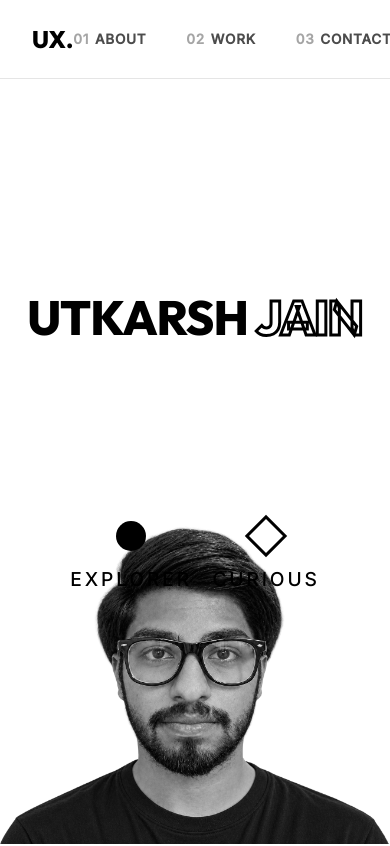
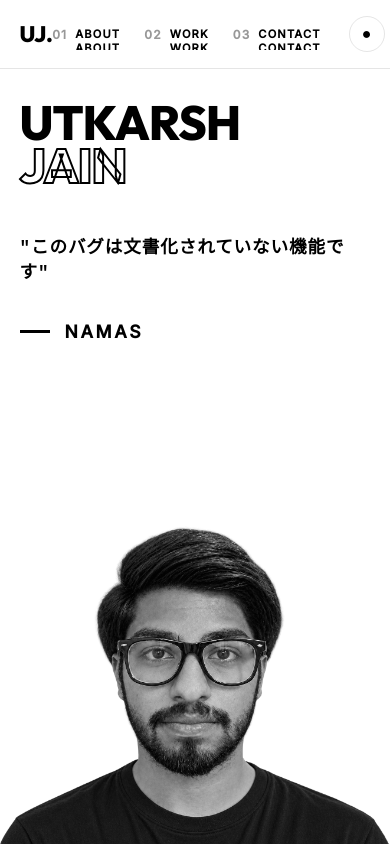
Before and after one commit to utkarshjain1338-hub/Portfolio, a React (Vite) app: page / in a window 390 px wide. Shown: the top 846 px of the page. Built offline with nearby package versions, Linux system fonts and the light colour scheme.

Commit message:
feat added mobile responsive UI

```diff
--- a/src/App.tsx
+++ b/src/App.tsx
@@ -1,6 +1,5 @@
 import { useEffect, useRef } from 'react';
 import Lenis from 'lenis';
-import { motion, useScroll, useVelocity, useSpring, useTransform } from 'framer-motion';
 import Navbar from './components/Navbar';
 import LoadingScreen from './components/LoadingScreen';
 import Hero from './sections/Hero';
@@ -10,16 +9,6 @@ import Contact from './sections/Contact';
 
 function App() {
   const lenisRef = useRef<Lenis | null>(null);
-
-  // Framer motion hooks for the 3D bend effect
-  const { scrollY } = useScroll();
-  const scrollVelocity = useVelocity(scrollY);
-  const smoothVelocity = useSpring(scrollVelocity, { damping: 50, stiffness: 400 });
-
-  // Map the velocity to a 3D rotation on the X-axis (bending forward)
-  const rotateX = useTransform(smoothVelocity, [-2000, 0, 2000], [1.5, 0, -1.5]);
-  // Add a slight push back (scale down) when scrolling fast to enhance the 3D curve illusion
-  const scale = useTransform(smoothVelocity, [-2000, 0, 2000], [0.99, 1, 0.99]);
 
   useEffect(() => {
     // Normal free-scrolling Lenis configuration
@@ -41,25 +30,16 @@ function App() {
   }, []);
 
   return (
-    <div className="app-container" style={{ perspective: '1200px' }}>
+    <div className="app-container">
       <LoadingScreen />
       <Navbar />
 
-      {/* Apply the 3D transformations to the main wrapper */}
-      <motion.main
-        style={{
-          rotateX,
-          scale,
-          transformOrigin: 'center center',
-          transformStyle: 'preserve-3d',
-          willChange: 'transform'
-        }}
-      >
+      <main>
         <Hero />
         <About />
         <Projects />
         <Contact />
-      </motion.main>
+      </main>
     </div>
   );
 }
--- a/src/components/Navbar.tsx
+++ b/src/components/Navbar.tsx
@@ -1,40 +1,120 @@
 import { motion } from 'framer-motion';
+import { useEffect, useState } from 'react';
+import { useMediaQuery } from '../hooks/useMediaQuery';
+
+const navLinks = [
+  { num: '01', name: 'ABOUT', href: '#about' },
+  { num: '02', name: 'WORK', href: '#projects' },
+  { num: '03', name: 'CONTACT', href: '#contact' },
+];
 
 const Navbar = () => {
+  const [theme, setTheme] = useState('light');
+  const isMobile = useMediaQuery('(max-width: 768px)');
+
+  useEffect(() => {
+    const savedTheme = localStorage.getItem('theme') || 'light';
+    setTheme(savedTheme);
+    document.documentElement.setAttribute('data-theme', savedTheme);
+  }, []);
+
+  const toggleTheme = () => {
+    const newTheme = theme === 'light' ? 'dark' : 'light';
+    setTheme(newTheme);
+    localStorage.setItem('theme', newTheme);
+    document.documentElement.setAttribute('data-theme', newTheme);
+  };
+
   return (
     <motion.nav
       initial={{ y: -100, opacity: 0 }}
       animate={{ y: 0, opacity: 1 }}
-      transition={{ duration: 0.8, ease: "easeOut" }}
+      transition={{ duration: 1, ease: [0.16, 1, 0.3, 1] }}
       style={{
         position: 'fixed',
         top: 0,
         left: 0,
         width: '100%',
-        padding: '1.5rem 2rem',
+        padding: isMobile ? '1rem 5vw' : '1.5rem 3vw',
         display: 'flex',
         justifyContent: 'space-between',
         alignItems: 'center',
         zIndex: 100,
-        background: 'rgba(255, 255, 255, 0.8)',
-        backdropFilter: 'blur(12px)',
+        background: 'var(--nav-bg)',
+        backdropFilter: 'blur(16px)',
+        WebkitBackdropFilter: 'blur(16px)',
         borderBottom: '1px solid var(--border-color)',
       }}
     >
-      <div style={{ fontSize: '1.5rem', fontWeight: 800, fontFamily: 'Outfit' }}>
-        UX<span style={{ color: 'var(--accent-color)' }}>.</span>
-      </div>
-      <div style={{ display: 'flex', gap: '2.5rem', fontSize: '0.85rem', fontWeight: 600, letterSpacing: '0.05em' }}>
-        {[
-          { num: '01', name: 'ABOUT', href: '#about' },
-          { num: '02', name: 'WORK', href: '#projects' },
-          { num: '03', name: 'CONTACT', href: '#contact' },
-        ].map((link) => (
-          <a key={link.num} href={link.href} style={{ transition: 'opacity 0.3s', opacity: 0.7 }} onMouseOver={e => e.currentTarget.style.opacity = '1'} onMouseOut={e => e.currentTarget.style.opacity = '0.7'}>
-            <span style={{ color: 'var(--accent-color)', marginRight: '6px', opacity: 0.5 }}>{link.num}</span>
-            {link.name}
-          </a>
+      {/* Logo */}
+      <motion.div
+        whileHover={{ scale: 1.05 }}
+        whileTap={{ scale: 0.95 }}
+        style={{ fontSize: isMobile ? '1.4rem' : '1.8rem', fontWeight: 900, fontFamily: 'Outfit', letterSpacing: '-0.02em', cursor: 'pointer' }}
+      >
+        UJ<span style={{ color: 'var(--accent-color)' }}>.</span>
+      </motion.div>
+
+      {/* Links & Toggle */}
+      <div style={{ display: 'flex', gap: isMobile ? '1.5rem' : '3vw', alignItems: 'center', fontSize: isMobile ? '0.7rem' : '0.85rem', fontWeight: 600, letterSpacing: '0.1em' }}>
+        {navLinks.map((link, i) => (
+          <motion.a
+            key={link.num}
+            href={link.href}
+            initial="initial"
+            whileHover="hover"
+            style={{
+              display: 'flex',
+              alignItems: 'center',
+              gap: '0.5rem',
+              overflow: 'hidden',
+              padding: '0.5rem 0',
+              cursor: 'pointer'
+            }}
+          >
+            <span style={{ opacity: 0.4, fontSize: '0.75rem' }}>{link.num}</span>
+            <div style={{ position: 'relative', display: 'flex', flexDirection: 'column' }}>
+              <motion.span
+                variants={{ initial: { y: 0 }, hover: { y: '-100%' } }}
+                transition={{ duration: 0.4, ease: [0.16, 1, 0.3, 1] }}
+              >
+                {link.name}
+              </motion.span>
+              <motion.span
+                variants={{ initial: { y: '100%' }, hover: { y: 0 } }}
+                transition={{ duration: 0.4, ease: [0.16, 1, 0.3, 1] }}
+                style={{ position: 'absolute', top: 0, left: 0, color: 'var(--text-color)', fontWeight: 800 }}
+              >
+                {link.name}
+              </motion.span>
+            </div>
+          </motion.a>
         ))}
+
+        {/* Dark Mode Toggle */}
+        <motion.button
+          onClick={toggleTheme}
+          whileHover={{ rotate: 180, scale: 1.1 }}
+          whileTap={{ scale: 0.9 }}
+          transition={{ duration: 0.5, type: 'spring' }}
+          style={{
+            background: 'transparent',
+            border: '1px solid var(--border-color)',
+            color: 'var(--text-color)',
+            cursor: 'pointer',
+            fontSize: '1rem',
+            display: 'flex',
+            alignItems: 'center',
+            justifyContent: 'center',
+            width: '36px',
+            height: '36px',
+            borderRadius: '50%',
+            marginLeft: '1vw'
+          }}
+          aria-label="Toggle Dark Mode"
+        >
+          {theme === 'light' ? '●' : '○'}
+        </motion.button>
       </div>
     </motion.nav>
   );
--- /dev/null
+++ b/src/hooks/useMediaQuery.ts
@@ -0,0 +1,17 @@
+import { useState, useEffect } from 'react';
+
+export function useMediaQuery(query: string): boolean {
+  const [matches, setMatches] = useState(false);
+
+  useEffect(() => {
+    const media = window.matchMedia(query);
+    if (media.matches !== matches) {
+      setMatches(media.matches);
+    }
+    const listener = () => setMatches(media.matches);
+    window.addEventListener('resize', listener);
+    return () => window.removeEventListener('resize', listener);
+  }, [matches, query]);
+
+  return matches;
+}
--- a/src/index.css
+++ b/src/index.css
@@ -7,8 +7,20 @@
   --accent-hover: #333333;
   --surface-color: rgba(0, 0, 0, 0.05);
   --border-color: rgba(0, 0, 0, 0.1);
+  --nav-bg: rgba(255, 255, 255, 0.8);
   font-family: 'Inter', sans-serif;
   color-scheme: light;
+}
+
+:root[data-theme='dark'] {
+  --bg-color: #000000;
+  --text-color: #ffffff;
+  --accent-color: #ffffff;
+  --accent-hover: #cccccc;
+  --surface-color: rgba(255, 255, 255, 0.05);
+  --border-color: rgba(255, 255, 255, 0.1);
+  --nav-bg: rgba(0, 0, 0, 0.8);
+  color-scheme: dark;
 }
 
 * {
@@ -93,11 +105,10 @@ a {
   .section-grid {
     display: flex;
     flex-direction: column;
+    gap: 2rem;
   }
-  .left-rail {
-    margin-bottom: 2rem;
-  }
-  .right-rail {
-    display: none;
+  .left-rail, .right-rail {
+    align-items: center;
+    margin: 1rem 0;
   }
 }
--- a/src/sections/Hero.tsx
+++ b/src/sections/Hero.tsx
@@ -1,6 +1,98 @@
-import { motion, useMotionTemplate, useMotionValue } from 'framer-motion';
+import { AnimatePresence, motion, useMotionTemplate, useMotionValue } from 'framer-motion';
+import { useEffect, useState } from 'react';
+import { useMediaQuery } from '../hooks/useMediaQuery';
+
+const greetings = ["はじめまして.", "Namaste.", "Welcome."];
+const quotes = ['"A BUG IS AN UNDOCUMENTED FEATURE"', '"このバグは文書化されていない機能です"'];
+
+const QuoteCycler = () => {
+  const isMobile = useMediaQuery('(max-width: 768px)');
+  const [index, setIndex] = useState(0);
+
+  useEffect(() => {
+    const interval = setInterval(() => {
+      setIndex((prev) => (prev + 1) % quotes.length);
+    }, 4000);
+    return () => clearInterval(interval);
+  }, []);
+
+  return (
+    <div style={{ position: 'relative', height: '80px', width: isMobile ? '90vw' : '400px', left: isMobile ? '0' : '20%' }}>
+      <AnimatePresence mode="wait">
+        <motion.p
+          key={index}
+          initial={{ opacity: 0, y: 10 }}
+          animate={{ opacity: 1, y: 0 }}
+          exit={{ opacity: 0, y: -10 }}
+          transition={{ duration: 0.5 }}
+          style={{
+            fontFamily: 'monospace',
+            fontSize: isMobile ? '1.1rem' : '1.5rem',
+            fontWeight: 600,
+            color: 'var(--text-color)',
+            opacity: 0.8,
+            letterSpacing: '0.05em',
+            lineHeight: 1.4,
+            margin: 0,
+            position: 'absolute',
+            top: 0,
+            left: 0
+          }}
+        >
+          {quotes[index]}
+        </motion.p>
+      </AnimatePresence>
+    </div>
+  );
+};
+
+const Typewriter = () => {
+  const isMobile = useMediaQuery('(max-width: 768px)');
+  const [index, setIndex] = useState(0);
+  const [subIndex, setSubIndex] = useState(0);
+  const [reverse, setReverse] = useState(false);
+  const [blink, setBlink] = useState(true);
+
+  // Blinking cursor
+  useEffect(() => {
+    const timeout = setTimeout(() => setBlink((prev) => !prev), 500);
+    return () => clearTimeout(timeout);
+  }, [blink]);
+
+  // Typing logic
+  useEffect(() => {
+    if (subIndex === greetings[index].length + 1 && !reverse) {
+      const wait = setTimeout(() => setReverse(true), 2000);
+      return () => clearTimeout(wait);
+    }
+
+    if (subIndex === 0 && reverse) {
+      setReverse(false);
+      setIndex((prev) => (prev + 1) % greetings.length);
+      return;
+    }
+
+    const typingSpeed = reverse ? 50 : 100 + Math.random() * 50;
+    const timeout = setTimeout(() => {
+      setSubIndex((prev) => prev + (reverse ? -1 : 1));
+    }, typingSpeed);
+
+    return () => clearTimeout(timeout);
+  }, [subIndex, index, reverse]);
+
+  return (
+    <div style={{ display: 'flex', alignItems: 'center', gap: '15px' }}>
+      <div style={{ width: isMobile ? '30px' : '60px', height: '3px', background: 'var(--text-color)' }} />
+      <span style={{ fontSize: isMobile ? '1.1rem' : '1.5rem', fontWeight: 600, letterSpacing: '0.15em', textTransform: 'uppercase' }}>
+        {greetings[index].substring(0, subIndex)}
+        <span style={{ opacity: blink ? 1 : 0 }}>_</span>
+      </span>
+    </div>
+  );
+};
 
 const Hero = () => {
+  const isMobile = useMediaQuery('(max-width: 768px)');
   const mouseX = useMotionValue(-1000);
   const mouseY = useMotionValue(-1000);
   const maskImage = useMotionTemplate`radial-gradient(circle at ${mouseX}px ${mouseY}px, black 0%, black 100px, transparent 150px)`;
@@ -19,20 +111,27 @@ const Hero = () => {
   return (
     <section id="hero" style={{ height: '100vh', display: 'flex', flexDirection: 'column', alignItems: 'center', justifyContent: 'center', position: 'relative', overflow: 'hidden' }}>
 
-      {/* 1. Name dropping from the top */}
-      <div style={{ position: 'relative', zIndex: 10, display: 'flex', flexDirection: 'column', alignItems: 'center', marginTop: '-25vh' }}>
+      {/* 1. Name typography */}
+      <div style={{ position: 'absolute', top: isMobile ? '12vh' : '15vh', left: '5vw', zIndex: 10, display: 'flex', flexDirection: isMobile ? 'column' : 'row', gap: isMobile ? '0' : '3vw', pointerEvents: 'none' }}>
         <motion.h1
-          initial={{ y: -200, opacity: 0 }}
-          animate={{ y: 0, opacity: 1 }}
+          initial={{ x: -100, opacity: 0 }}
+          animate={{ x: 0, opacity: 1 }}
           transition={{ duration: 1.2, delay: 3.0, type: 'spring', bounce: 0.3 }}
-          style={{ fontSize: 'clamp(3rem, 10vw, 8rem)', fontWeight: 800, textAlign: 'center', margin: 0, textTransform: 'uppercase', letterSpacing: '-0.02em', lineHeight: 1, display: 'flex', justifyContent: 'center', gap: '2vw' }}
+          style={{ fontSize: isMobile ? 'clamp(3rem, 12vw, 6rem)' : 'clamp(3rem, 8vw, 7rem)', fontWeight: 900, margin: 0, textTransform: 'uppercase', letterSpacing: '-0.02em', lineHeight: isMobile ? 0.9 : 1 }}
         >
-          <span>Utkarsh</span>
-          <span style={{ color: 'transparent', WebkitTextStroke: '3px var(--text-color)' }}>Jain</span>
+          Utkarsh
+        </motion.h1>
+        <motion.h1
+          initial={{ x: -100, opacity: 0 }}
+          animate={{ x: 0, opacity: 1 }}
+          transition={{ duration: 1.2, delay: 3.1, type: 'spring', bounce: 0.3 }}
+          style={{ fontSize: isMobile ? 'clamp(3rem, 12vw, 6rem)' : 'clamp(3rem, 8vw, 7rem)', fontWeight: 900, margin: 0, textTransform: 'uppercase', letterSpacing: '-0.02em', lineHeight: isMobile ? 0.9 : 1, color: 'transparent', WebkitTextStroke: '2px var(--text-color)' }}
+        >
+          Jain
         </motion.h1>
       </div>
 
-      {/* 2. Image sliding from the bottom */}
+      {/* 2. Image anchored to the right */}
       <motion.div
         initial={{ y: '100%', opacity: 0 }}
         animate={{ y: 0, opacity: 1 }}
@@ -45,13 +144,14 @@ const Hero = () => {
         style={{
           position: 'absolute',
           bottom: 0,
-          left: 0,
-          right: 0,
-          margin: '0 auto',
+          right: isMobile ? '0' : '5vw',
+          left: isMobile ? '0' : 'auto',
+          margin: isMobile ? '0 auto' : '0',
           zIndex: 20,
           width: '100%',
-          maxWidth: '600px',
-          height: '74vh'
+          maxWidth: isMobile ? '100vw' : '750px',
+          height: isMobile ? '55vh' : '92vh',
+          opacity: isMobile ? 0.8 : 1
         }}
       >
         {/* Grayscale Base */}
@@ -85,45 +185,37 @@ const Hero = () => {
         />
       </motion.div>
 
-      {/* 3. Left Text - Explorer */}
-      <div style={{ position: 'absolute', left: '18vw', bottom: '30vh', zIndex: 25, display: 'flex', flexDirection: 'column', alignItems: 'center', gap: '1rem' }}>
-        <motion.div
-          initial={{ scale: 0, rotate: -180 }}
-          animate={{ scale: 1, rotate: 0 }}
-          transition={{ duration: 1, delay: 5.0, type: 'spring', bounce: 0.5 }}
-          style={{ width: '30px', height: '30px', background: 'var(--accent-color)', borderRadius: '50%' }}
-        />
-        <div style={{ overflow: 'hidden' }}>
-          <motion.span
-            initial={{ y: '100%', opacity: 0 }}
-            animate={{ y: 0, opacity: 1 }}
-            transition={{ duration: 0.8, delay: 5.2, ease: [0.16, 1, 0.3, 1] }}
-            style={{ display: 'block', fontSize: '1.2rem', fontWeight: 500, textTransform: 'uppercase', letterSpacing: '0.15em' }}
-          >
-            Explorer
-          </motion.span>
-        </div>
-      </div>
+      {/* 3. Accent Quote Cycler */}
+      <motion.div
+        initial={{ opacity: 0 }}
+        animate={{ opacity: 1 }}
+        transition={{ duration: 1.5, delay: 4.8 }}
+        style={{
+          position: 'absolute',
+          top: isMobile ? '28vh' : '45vh',
+          left: '5vw',
+          zIndex: 25,
+          maxWidth: isMobile ? '90vw' : '400px',
+        }}
+      >
+        <QuoteCycler />
+      </motion.div>
 
-      {/* 4. Right Text - Curious */}
-      <div style={{ position: 'absolute', right: '18vw', bottom: '30vh', zIndex: 25, display: 'flex', flexDirection: 'column', alignItems: 'center', gap: '1rem' }}>
-        <motion.div
-          initial={{ scale: 0 }}
-          animate={{ scale: 1, rotate: 45 }}
-          transition={{ duration: 1, delay: 5.2, type: 'spring', bounce: 0.5 }}
-          style={{ width: '30px', height: '30px', border: '3px solid var(--accent-color)' }}
-        />
-        <div style={{ overflow: 'hidden' }}>
-          <motion.span
-            initial={{ y: '100%', opacity: 0 }}
-            animate={{ y: 0, opacity: 1 }}
-            transition={{ duration: 0.8, delay: 5.4, ease: [0.16, 1, 0.3, 1] }}
-            style={{ display: 'block', fontSize: '1.2rem', fontWeight: 500, textTransform: 'uppercase', letterSpacing: '0.15em' }}
-          >
-            Curious
-          </motion.span>
-        </div>
-      </div>
+      {/* 4. Typewriter Greetings */}
+      <motion.div
+        initial={{ opacity: 0, x: -50 }}
+        animate={{ opacity: 1, x: 0 }}
+        transition={{ duration: 1, delay: 4.5, ease: [0.16, 1, 0.3, 1] }}
+        style={{
+          position: 'absolute',
+          top: isMobile ? '38vh' : 'auto',
+          bottom: isMobile ? 'auto' : '15vh',
+          left: '5vw',
+          zIndex: 25,
+        }}
+      >
+        <Typewriter />
+      </motion.div>
 
     </section>
   );
--- a/src/sections/Projects.tsx
+++ b/src/sections/Projects.tsx
@@ -1,7 +1,8 @@
-import { useRef, useEffect, useState } from 'react';
+import { useRef } from 'react';
 import { motion, useScroll, useTransform } from 'framer-motion';
 import SectionLayout from '../components/SectionLayout';
 import { useScrollDirection } from '../hooks/useScrollDirection';
+import { useMediaQuery } from '../hooks/useMediaQuery';
 
 const projects = [
   { title: 'DIGITAL TRIPWIRE', category: 'SECURITY', tags: ['REACT', 'THREE.JS'] },
@@ -11,17 +12,10 @@ const projects = [
 ];
 
 const Projects = () => {
+  const isMobile = useMediaQuery('(max-width: 768px)');
   const containerRef = useRef<HTMLDivElement>(null);
   const isUp = useScrollDirection();
   const durationMult = isUp ? 0.3 : 1;
-
-  const [isMobile, setIsMobile] = useState(false);
-  useEffect(() => {
-    const checkMobile = () => setIsMobile(window.innerWidth < 768);
-    checkMobile();
-    window.addEventListener('resize', checkMobile);
-    return () => window.removeEventListener('resize', checkMobile);
-  }, []);
 
   const { scrollYProgress } = useScroll({
     target: containerRef,
```
Also changed, not shown: package.json (+9 -8 lines), src/sections/About.tsx (+5 -5 lines), 1 other file (tests, documents, lock files or other folders).
